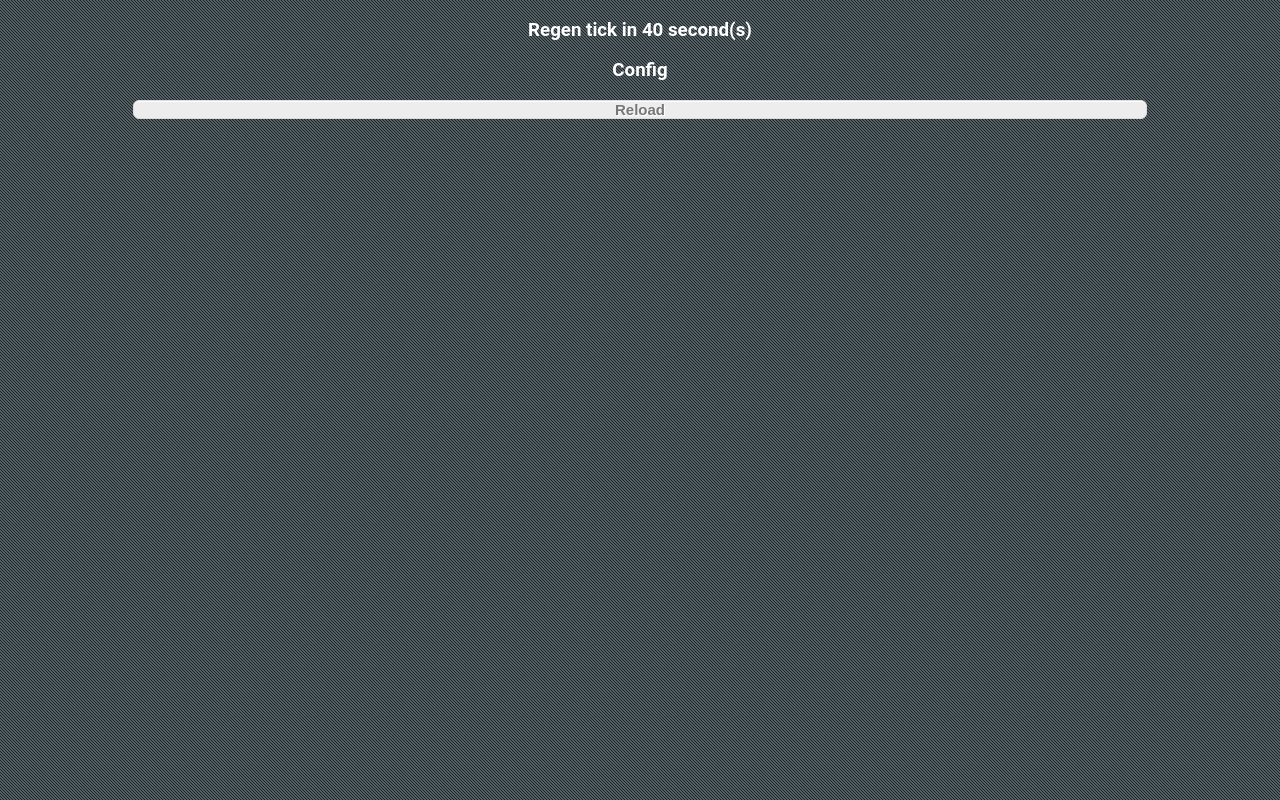
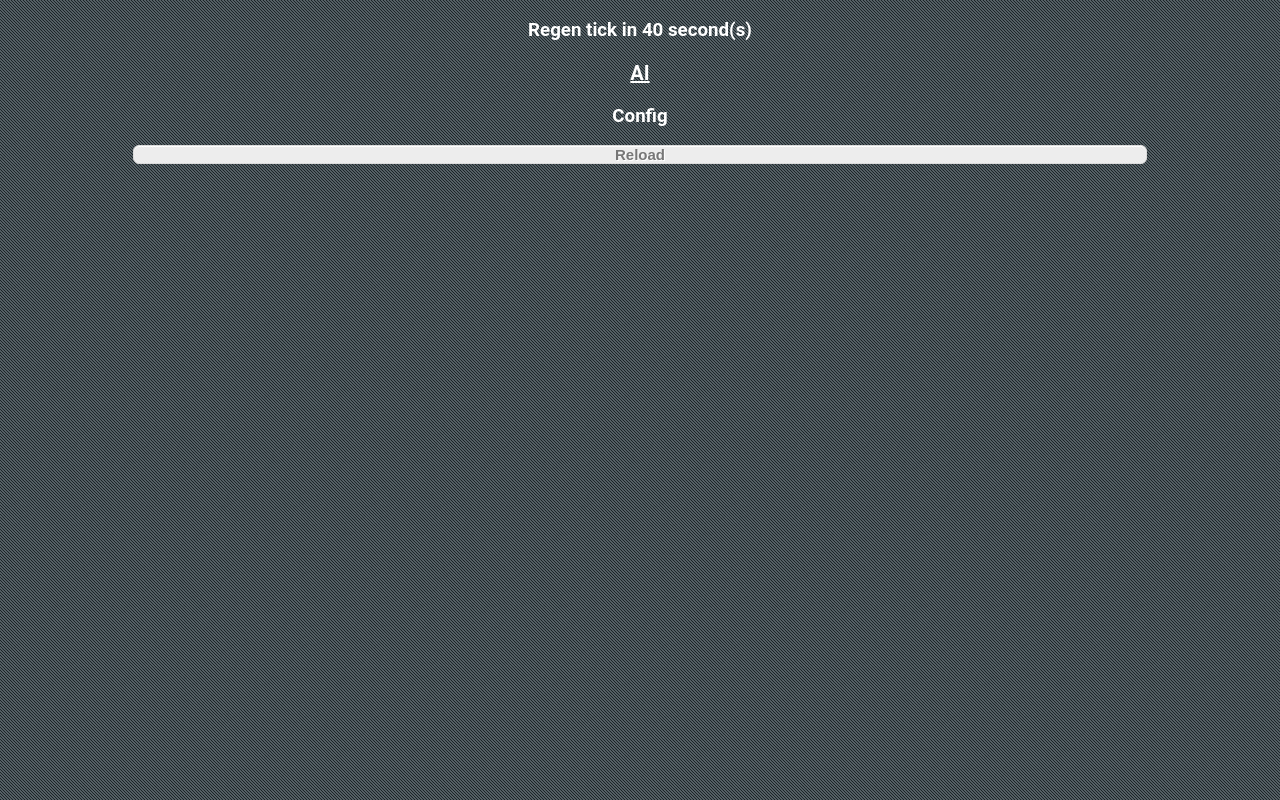
Before and after one commit to shadekun/sc-hotkeys, a plain HTML site: page menu.html in a window 1280 px wide. Drawn offline with nearby package versions, Linux system fonts and the light colour scheme.

Commit message:
Scaffold AI section

```diff
--- a/menu.html
+++ b/menu.html
@@ -12,7 +12,7 @@
         <h3 class="skip regen">Regen tick in <span id="regenTimer"></span></h3>
 
         <menu-options>
-
+            <h3 class="title" data-rank="1">AI</h3><div class="ai"></div>
         </menu-options>
 
         <h3>Config</h3>
```
